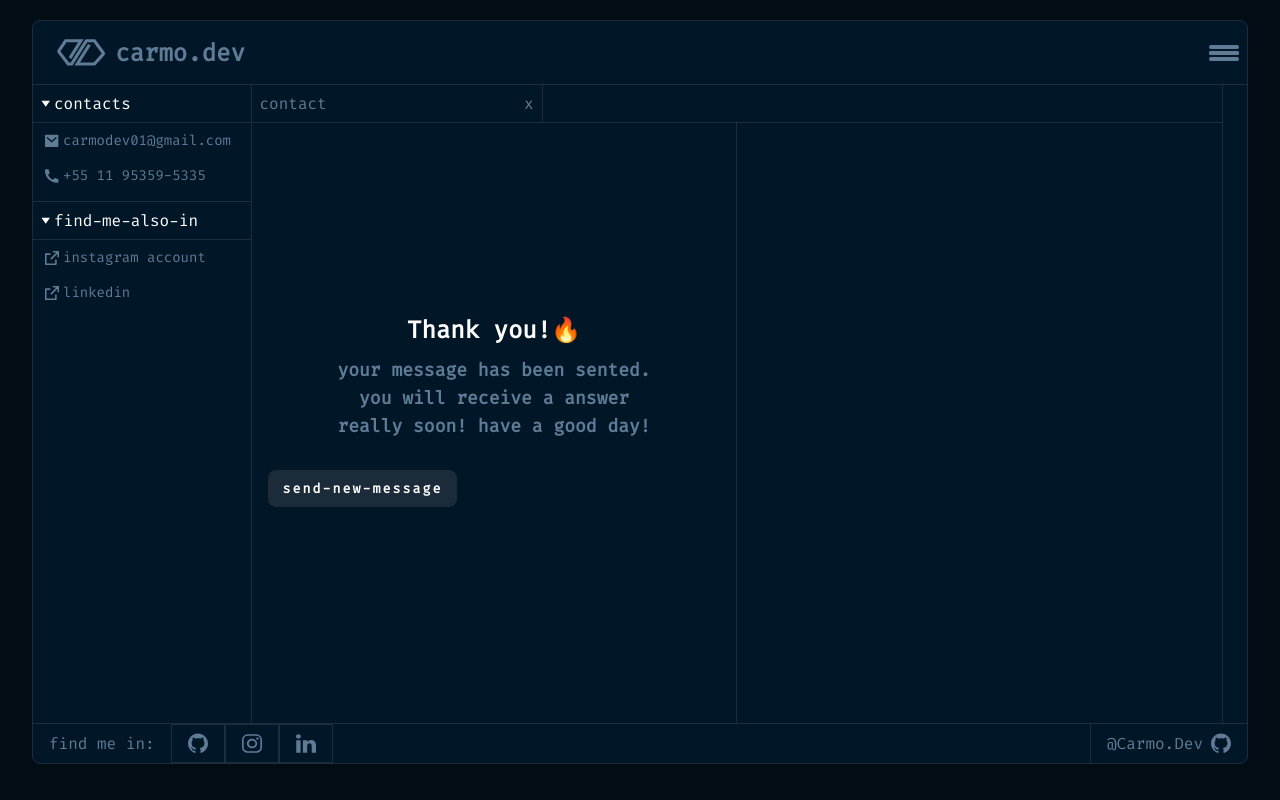
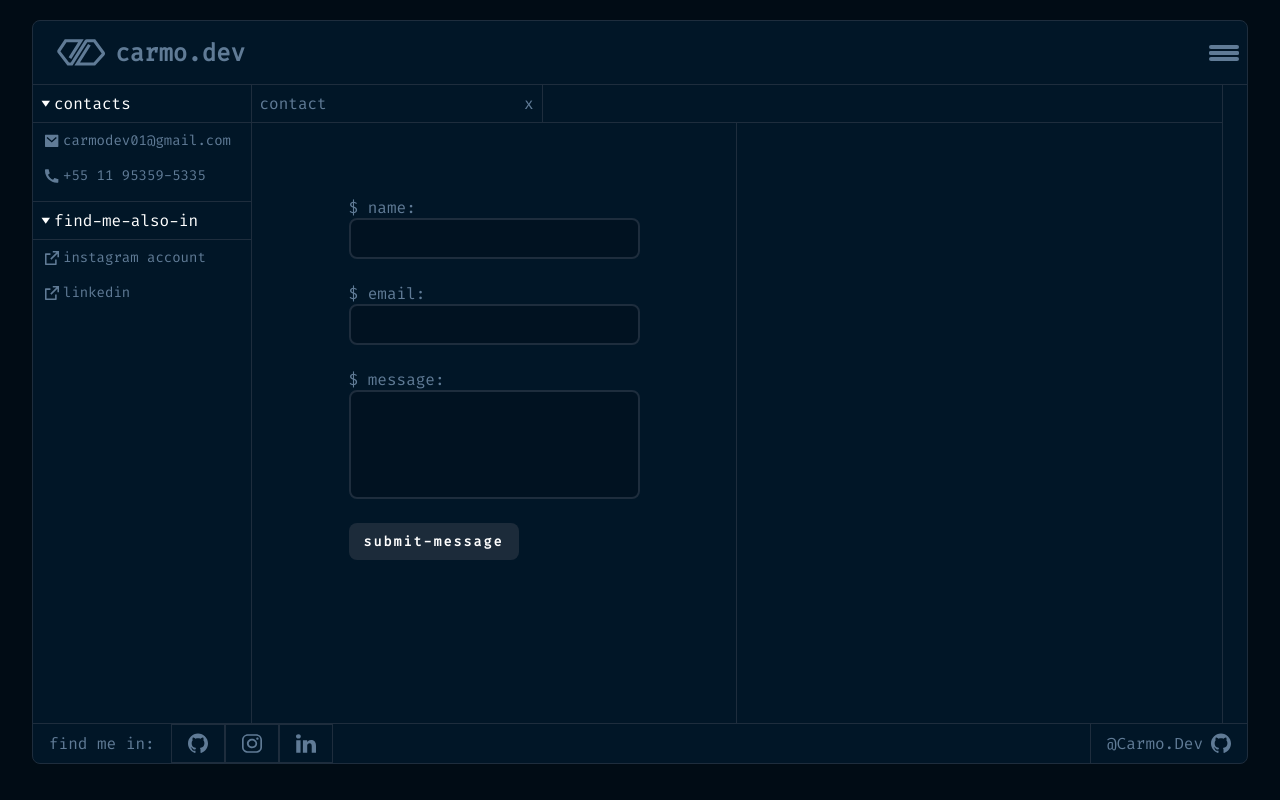
Before and after one commit to CarmoDev/Portfolio, a React (Vite) app: page /contact in a window 1280 px wide. Built offline with nearby package versions, Linux system fonts and the light colour scheme.

Commit message:
ajuste de State

```diff
--- a/src/Pages/Contact/index.tsx
+++ b/src/Pages/Contact/index.tsx
@@ -44,7 +44,7 @@ export default function Contacts() {
   const [email, setEmail] = useState("");
   const [message, setMessage] = useState("");
   const [number, setNumber] = useState(0);
-  const [submitted, setSubmitted] = useState(true);
+  const [submitted, setSubmitted] = useState(false);
 
   const codeRef = useRef<HTMLDivElement | null>(null);
 
```
